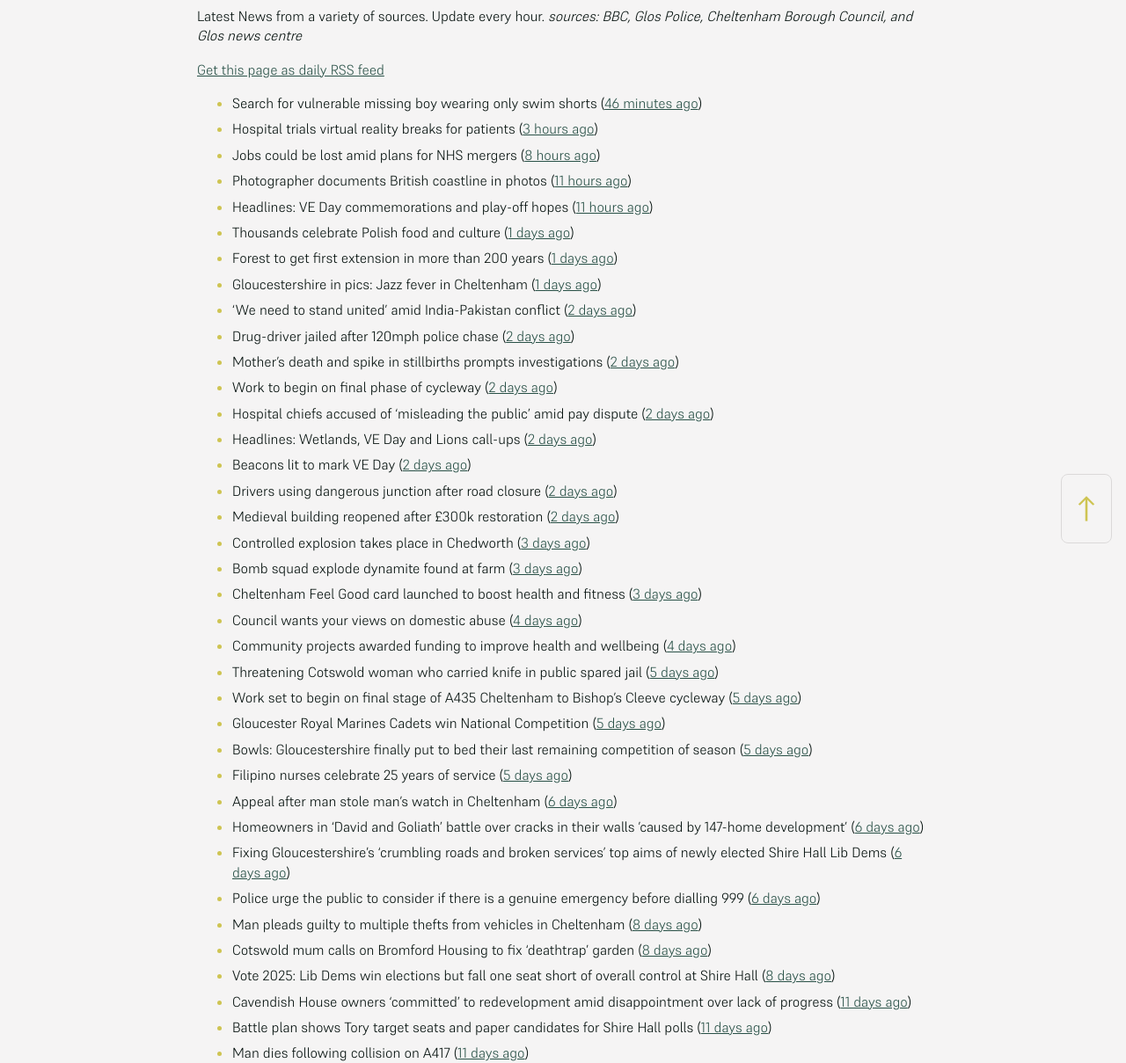
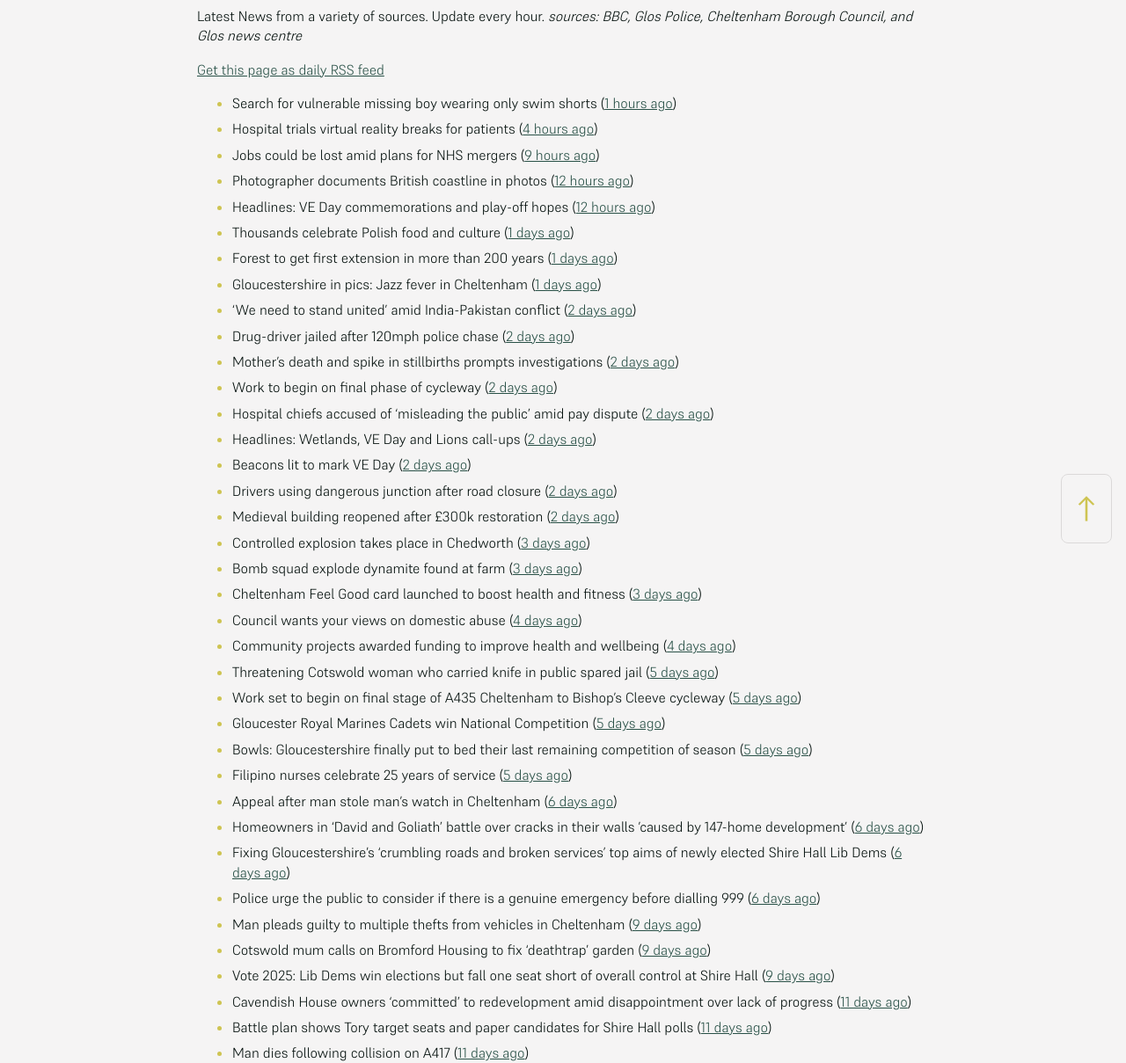
Before and after one commit to mat-0/cheltenham-open-data, a Jekyll site: the page built from _pages/news.md, in a window 1280 px wide. Shown: the part 266-1475 px from the top of the page at 88% size. Built offline with Jekyll 4.4.1, drawn with Linux system fonts in a browser that asks for light colours.

Commit message:
Updated 2025-05-11 18:58:08

```diff
--- a/_pages/news.md
+++ b/_pages/news.md
@@ -12,11 +12,11 @@ _sources: BBC, Glos Police, Cheltenham Borough Council, and Glos news centre_
 [Get this page as daily RSS feed](/daily.rss)
 
 <!-- news_marker starts -->
-- Search for vulnerable missing boy wearing only swim shorts ([46 minutes ago](https://www.bbc.com/news/articles/ced20dq64yno))
-- Hospital trials virtual reality breaks for patients ([3 hours ago](https://www.bbc.com/news/articles/c98py6k423xo))
-- Jobs could be lost amid plans for NHS mergers ([8 hours ago](https://www.bbc.com/news/articles/cq54e3ned40o))
-- Photographer documents British coastline in photos ([11 hours ago](https://www.bbc.com/news/articles/cewdlqzxello))
-- Headlines: VE Day commemorations and play-off hopes ([11 hours ago](https://www.bbc.com/news/articles/c8070x0r38jo))
+- Search for vulnerable missing boy wearing only swim shorts ([1 hours ago](https://www.bbc.com/news/articles/ced20dq64yno))
+- Hospital trials virtual reality breaks for patients ([4 hours ago](https://www.bbc.com/news/articles/c98py6k423xo))
+- Jobs could be lost amid plans for NHS mergers ([9 hours ago](https://www.bbc.com/news/articles/cq54e3ned40o))
+- Photographer documents British coastline in photos ([12 hours ago](https://www.bbc.com/news/articles/cewdlqzxello))
+- Headlines: VE Day commemorations and play-off hopes ([12 hours ago](https://www.bbc.com/news/articles/c8070x0r38jo))
 - Thousands celebrate Polish food and culture ([1 days ago](https://www.bbc.com/news/articles/c861904v5ego))
 - Forest to get first extension in more than 200 years ([1 days ago](https://www.bbc.com/news/articles/cx2w2d1ww0yo))
 - Gloucestershire in pics: Jazz fever in Cheltenham ([1 days ago](https://www.bbc.com/news/articles/cql23676qlgo))
@@ -43,9 +43,9 @@ _sources: BBC, Glos Police, Cheltenham Borough Council, and Glos news centre_
 - Homeowners in ‘David and Goliath’ battle over cracks in their walls ’caused by 147-home development’ ([6 days ago](https://gloucesternewscentre.co.uk/homeowners-in-david-and-goliath-battle-over-cracks-in-their-walls-caused-by-147-home-development/))
 - Fixing Gloucestershire’s ‘crumbling roads and broken services’ top aims of newly elected Shire Hall Lib Dems ([6 days ago](https://gloucesternewscentre.co.uk/fixing-gloucestershires-crumbling-roads-and-broken-services-top-aims-of-newly-elected-shire-hall-lib-dems/))
 - Police urge the public to consider if there is a genuine emergency before dialling 999 ([6 days ago](https://gloucesternewscentre.co.uk/police-urge-the-public-to-consider-if-there-is-a-genuine-emergency-before-dialling-999/))
-- Man pleads guilty to multiple thefts from vehicles in Cheltenham ([8 days ago](https://gloucesternewscentre.co.uk/man-pleads-guilty-to-multiple-thefts-from-vehicles-in-cheltenham/))
-- Cotswold mum calls on Bromford Housing to fix ‘deathtrap’ garden ([8 days ago](https://gloucesternewscentre.co.uk/cotswold-mum-calls-on-bromford-housing-to-fix-deathtrap-garden/))
-- Vote 2025: Lib Dems win elections but fall one seat short of overall control at Shire Hall ([8 days ago](https://gloucesternewscentre.co.uk/vote-2025-lib-dems-win-elections-but-fall-one-seat-short-of-overall-control-at-shire-hall/))
+- Man pleads guilty to multiple thefts from vehicles in Cheltenham ([9 days ago](https://gloucesternewscentre.co.uk/man-pleads-guilty-to-multiple-thefts-from-vehicles-in-cheltenham/))
+- Cotswold mum calls on Bromford Housing to fix ‘deathtrap’ garden ([9 days ago](https://gloucesternewscentre.co.uk/cotswold-mum-calls-on-bromford-housing-to-fix-deathtrap-garden/))
+- Vote 2025: Lib Dems win elections but fall one seat short of overall control at Shire Hall ([9 days ago](https://gloucesternewscentre.co.uk/vote-2025-lib-dems-win-elections-but-fall-one-seat-short-of-overall-control-at-shire-hall/))
 - Cavendish House owners ‘committed’ to redevelopment amid disappointment over lack of progress ([11 days ago](https://gloucesternewscentre.co.uk/cavendish-house-owners-committed-to-redevelopment-amid-disappointment-over-lack-of-progress/))
 - Battle plan shows Tory target seats and paper candidates for Shire Hall polls ([11 days ago](https://gloucesternewscentre.co.uk/battle-plan-shows-tory-target-seats-and-paper-candidates-for-shire-hall-polls/))
 - Man dies following collision on A417 ([11 days ago](https://gloucesternewscentre.co.uk/man-dies-following-collision-on-a417/))
```
Also changed, not shown: _data/flood.json (+5 -69 lines), _pages/fix-my-street.md (+3 -3 lines), index.md (+5 -5 lines).
